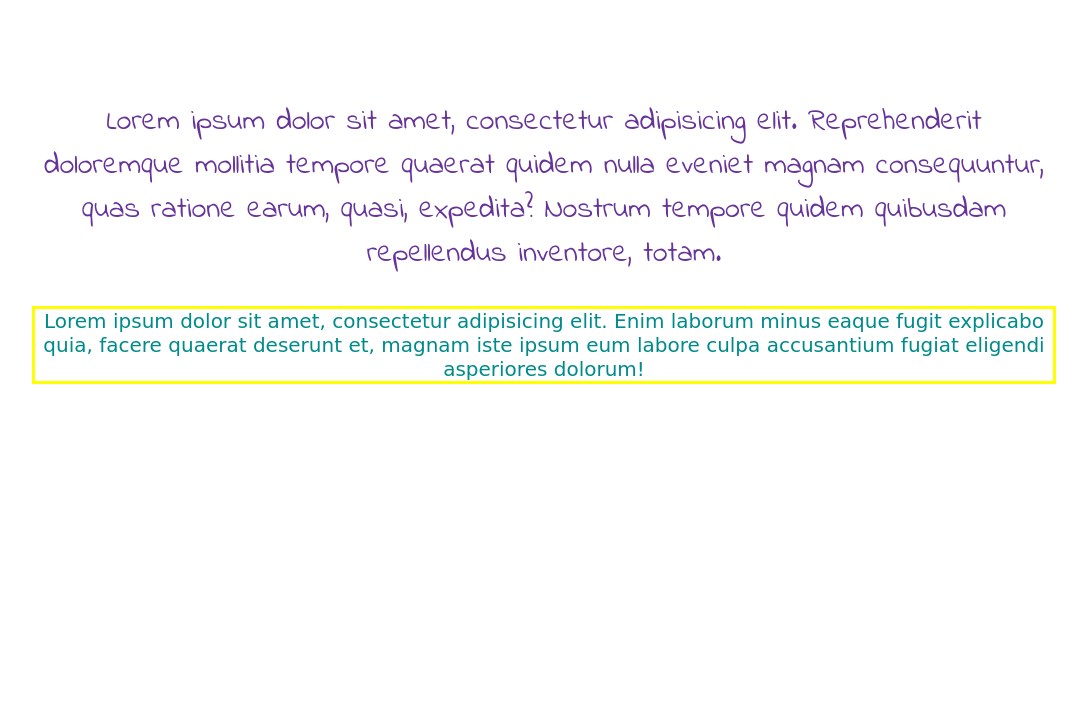
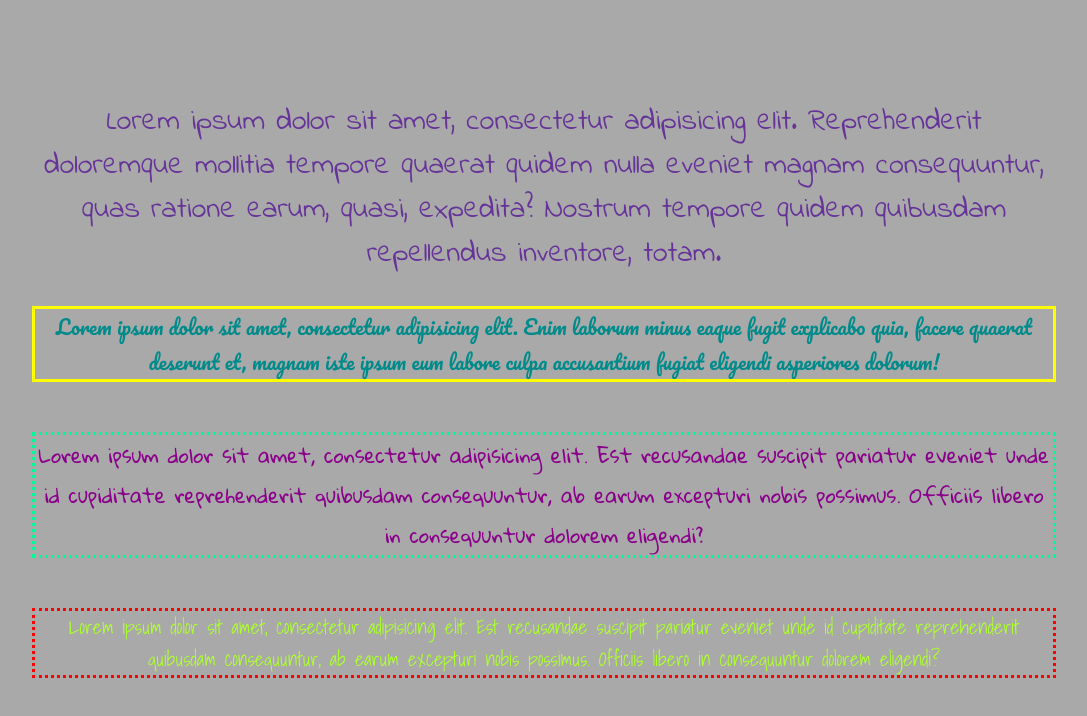
Before and after one commit to jarzo/Css-21.05.2017, a plain HTML site: page index.html in a window 1280 px wide. Shown: the whole page, without its empty margins (96-1183 px from the left). Drawn offline with Linux system fonts and the light colour scheme.

Commit message:
styl całej strony

```diff
--- a/css/style.css
+++ b/css/style.css
@@ -13,8 +13,33 @@ p{
 	color:darkcyan;
 	font-size: 20px;
 	font-family: 'Pacifico', cursive;
-	margin-top: 30px;
+	margin-top: 25px;
 	border: solid yellow;
 	margin-left: 120px;
 	margin-right: 120px;
 }
+
+.klasa{
+	color:darkmagenta;
+	margin-left: 120px;
+	margin-right: 120px;
+	font-size: 20px;
+	font-family: 'Gloria Hallelujah', cursive;
+	margin-top: 50px;
+	border: dotted #00FA9A;
+
+}
+.klasa2{
+	color:#ADFF2F;
+	margin-left: 120px;
+	margin-right: 120px;
+	font-size: 20px;
+	font-family: 'Shadows Into Light', cursive;
+	margin-top: 50px;
+	border: dotted red;
+}
+
+body{
+	background-color: darkgray;
+
+}
--- a/index.html
+++ b/index.html
@@ -6,6 +6,9 @@
 
 	<link rel="stylesheet" href="css/style.css">
 	<link href="https://fonts.googleapis.com/css?family=Indie+Flower" rel="stylesheet">
+	<link href="https://fonts.googleapis.com/css?family=Pacifico" rel="stylesheet">
+	<link href="https://fonts.googleapis.com/css?family=Gloria+Hallelujah" rel="stylesheet">
+	<link href="https://fonts.googleapis.com/css?family=Shadows+Into+Light" rel="stylesheet">
 </head>
 <body>
 
@@ -15,5 +18,10 @@
 <!-- Selektor id -->
 <p id="paragraf">Lorem ipsum dolor sit amet, consectetur adipisicing elit. Enim laborum minus eaque fugit explicabo quia, facere quaerat deserunt et, magnam iste ipsum eum labore culpa accusantium fugiat eligendi asperiores dolorum!</p>
 
+<!-- class -->
+<p class="klasa">Lorem ipsum dolor sit amet, consectetur adipisicing elit. Est recusandae suscipit pariatur eveniet unde id cupiditate reprehenderit quibusdam consequuntur, ab earum excepturi nobis possimus. Officiis libero in consequuntur dolorem eligendi?</p>
+
+<p class="klasa2">Lorem ipsum dolor sit amet, consectetur adipisicing elit. Est recusandae suscipit pariatur eveniet unde id cupiditate reprehenderit quibusdam consequuntur, ab earum excepturi nobis possimus. Officiis libero in consequuntur dolorem eligendi?</p>
+
 </body>
 </html>
```
